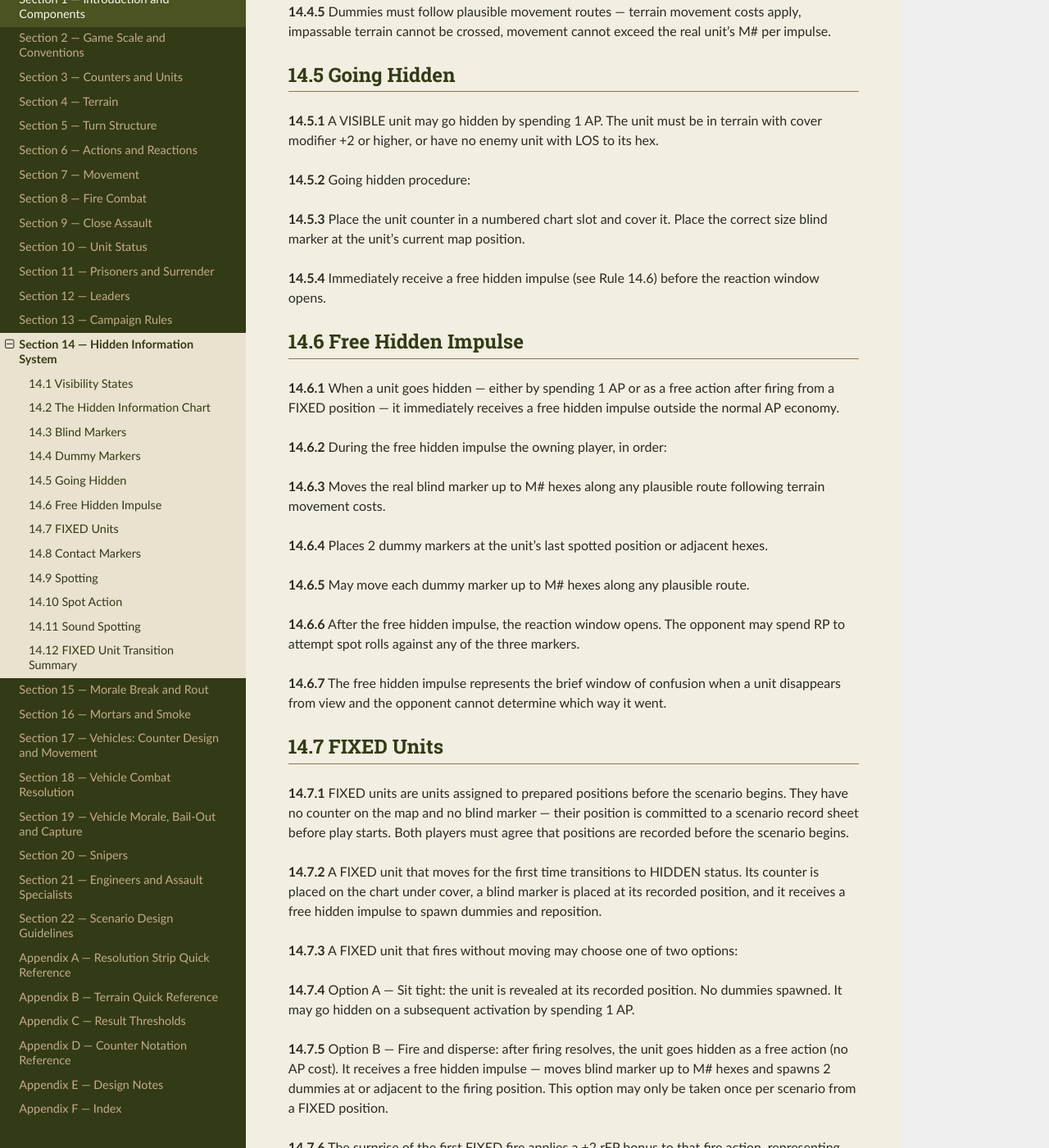
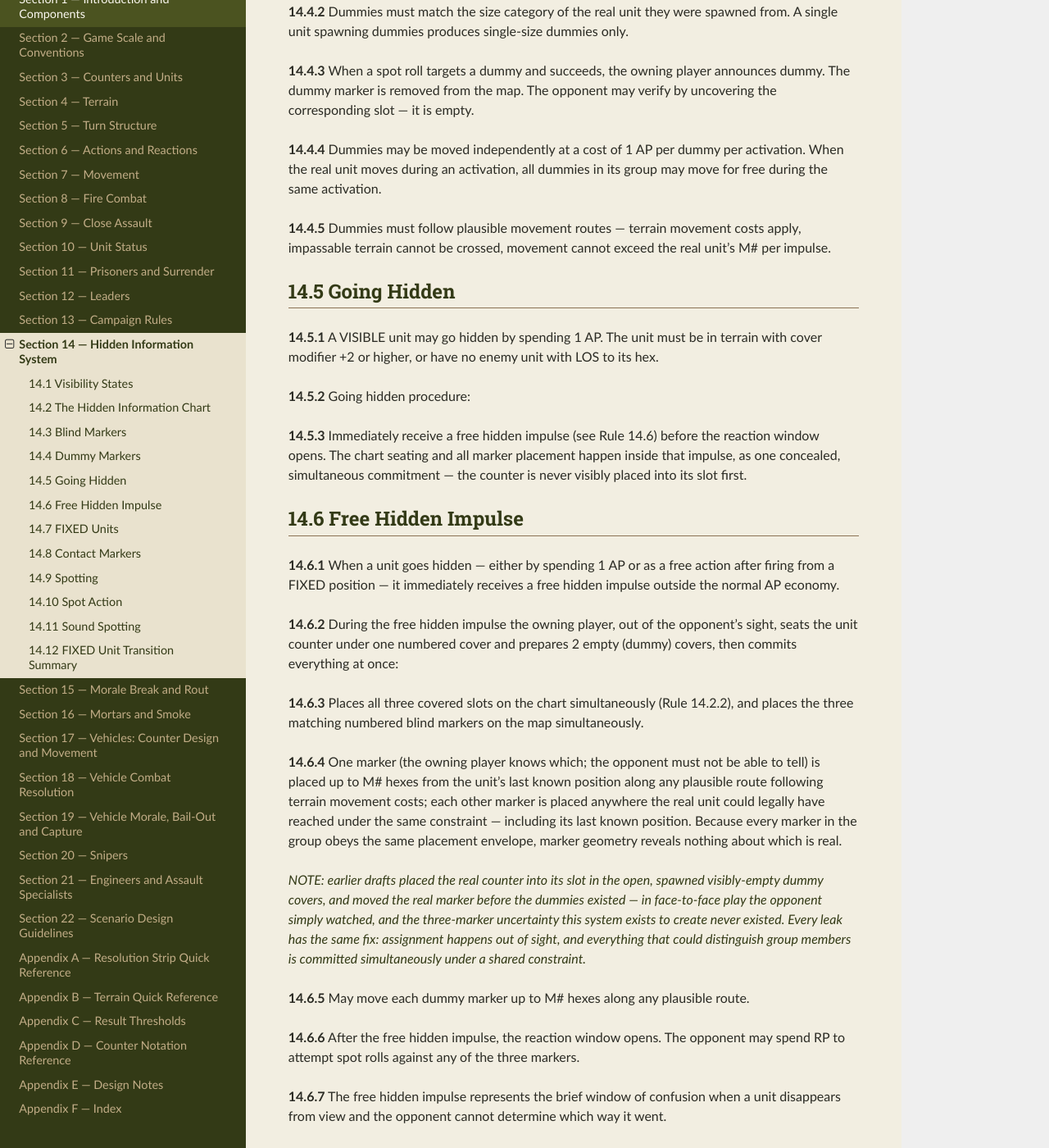
Before and after one commit to spugnoid/wdr-wargame, a Sphinx documentation site: the page built from docs/source/section_14__hidden_information_system.rst, in a window 1280 px wide and 1400 px high, scrolled down 1669 px. Shown: the whole window at 82% size. Built offline with Sphinx 7.4.7 and the Read the Docs theme 3.1.0, drawn with Linux system fonts in a browser that asks for light colours; some of the changed text lies outside the part shown.

Commit message:
rules: concealed simultaneous assignment for the hidden-information chart (Section 14)
The covered chart prevented tampering but not observation: the
opponent watched the real counter go into its slot, saw dummy
covers placed over visibly empty slots, and saw the real marker
move before dummies existed. Seating now happens out of sight;
covered slots and map markers are committed simultaneously; and
all markers in a group share one placement envelope so geometry
reveals nothing. Design note E.74.

Co-Authored-By: Claude Fable 5 <noreply@anthropic.com>
Claude-Session: https://claude.ai/code/session_01MRhnethYPpBAmEh6wa83hu

```diff
--- a/docs/source/appendix_e__design_notes.rst
+++ b/docs/source/appendix_e__design_notes.rst
@@ -454,3 +454,8 @@ E.73  Hit Location Conditioned On Hitting
 -----------------------------------------
 
 *Design note: the first build of the Hit Location Monte Carlo (E.58) tallied the raw scatter pattern and classified any sample outside a named zone as "Neither" — including samples that missed the vehicle entirely. But Rule 18.6a only consults this table after the Gunnery Roll has already confirmed a hit and Rules 18.5/18.6 have already produced a Casualty, so the distribution must be conditional on the shot striking the plate. Unconditioned, only ~44% of samples landed within the Tiger hull-front zone extent at 500m (26% at 1000m), so the printed table downgraded 88–99% of penetrating Casualty results to Pinned, and the "Neither band grows with range" behaviour the old 17.7 prose described was an artifact of counting clean misses, not physics. classify_hit_location() now rejection-samples against a per-profile silhouette (the zone geometry's bounding box — the honest conditioning region for exactly the plate area the project has modelled; silhouette_bounds() in formulas.py), and the regenerated hit_location_output.csv shows the corrected picture: a confirmed Tiger hull-front Casualty is a mobility hit ~30–33% of the time, nearly independent of range and attacker crew quality. That near-independence is itself useful intelligence for a future simplification — one row set per profile on a player aid would lose almost nothing — but this change deliberately keeps the table's existing shape and only fixes the distribution it prints.*
+
+E.74  Hidden Information — Concealed Assignment
+-----------------------------------------------
+
+*Design note: the covered chart (E.20) solved retroactive tampering — a counter under a cover cannot be swapped after the fact — but not observation at the moment of hiding. As written in v0.9.2 the owning player visibly placed the real counter into a numbered slot, covered visibly-empty slots for the dummies, and moved the real blind marker before the dummies were even placed; a face-to-face opponent learned which number was real by simply watching, and the three-marker uncertainty E.21 describes never existed for a single impulse. The fix is procedural, not componentry: assignment happens out of the opponent's sight (a small screen, the table edge, covers face-down in hand), the whole group of covered slots and the whole group of numbered map markers are each committed simultaneously, and every marker in a group obeys the same placement envelope (anywhere the real unit could legally have reached), so neither chart handling, placement order, nor marker geometry distinguishes real from dummy. The cover still provides the tamper-evidence it always did; concealed simultaneous commitment now provides the secrecy the covers were being credited with.*
--- a/docs/source/section_14__hidden_information_system.rst
+++ b/docs/source/section_14__hidden_information_system.rst
@@ -37,7 +37,9 @@ With Deepest Regret... uses a physical hidden information system to model the fo
 
 **14.2.1**  Each player has a hidden information chart with numbered slots beside the map. Each slot has a physical cover — a cup, opaque token, or small box.
 
-**14.2.2**  When a unit goes HIDDEN, its counter is placed in a numbered slot on the chart. The cover is placed over the slot. A blind marker with the matching number is placed on the map.
+**14.2.2**  When a unit goes HIDDEN, its counter is seated under one of a group of numbered covers **out of the opponent's sight** — behind a small screen, below the table edge, or with the covers face-down in hand — together with the empty covers of any dummies spawned in the same action. The whole group of covered slots is then placed on the chart **simultaneously**. Blind markers with the matching numbers go on the map. The opponent may know which group of numbers belongs together; nothing in the placement may reveal which number holds the counter.
+
+**14.2.2a**  Concealed seating is what the system's integrity rests on: a counter visibly placed into slot 4 while empty covers go on slots 5 and 6 is not hidden information, whatever the covers claim afterwards. If a seating is accidentally exposed, re-seat the group from scratch out of sight.
 
 **14.2.3**  Covered slots may not be touched by either player during play except when the rules require revelation. Physical integrity is maintained by the cover, not by trust.
 
@@ -75,7 +77,7 @@ With Deepest Regret... uses a physical hidden information system to model the fo
 -------------------
 
 
-**14.4.1**  Dummy markers are blank chart slots with covers — no unit counter underneath. They are physically identical to real blind markers.
+**14.4.1**  Dummy markers are blank chart slots with covers — no unit counter underneath. Their covers, slots, and map markers are physically identical to a real hidden unit's, and they are always seated and placed in the same concealed, simultaneous action as the real slot they were spawned with (Rule 14.2.2) — the opponent never observes which member of the group received the counter.
 
 **14.4.2**  Dummies must match the size category of the real unit they were spawned from. A single unit spawning dummies produces single-size dummies only.
 
@@ -93,9 +95,7 @@ With Deepest Regret... uses a physical hidden information system to model the fo
 
 **14.5.2**  Going hidden procedure:
 
-**14.5.3**  Place the unit counter in a numbered chart slot and cover it. Place the correct size blind marker at the unit's current map position.
-
-**14.5.4**  Immediately receive a free hidden impulse (see Rule 14.6) before the reaction window opens.
+**14.5.3**  Immediately receive a free hidden impulse (see Rule 14.6) before the reaction window opens. The chart seating and all marker placement happen inside that impulse, as one concealed, simultaneous commitment — the counter is never visibly placed into its slot first.
 
 14.6  Free Hidden Impulse
 -------------------------
@@ -103,11 +103,13 @@ With Deepest Regret... uses a physical hidden information system to model the fo
 
 **14.6.1**  When a unit goes hidden — either by spending 1 AP or as a free action after firing from a FIXED position — it immediately receives a free hidden impulse outside the normal AP economy.
 
-**14.6.2**  During the free hidden impulse the owning player, in order:
+**14.6.2**  During the free hidden impulse the owning player, out of the opponent's sight, seats the unit counter under one numbered cover and prepares 2 empty (dummy) covers, then commits everything at once:
 
-**14.6.3**  Moves the real blind marker up to M# hexes along any plausible route following terrain movement costs.
+**14.6.3**  Places all three covered slots on the chart simultaneously (Rule 14.2.2), and places the three matching numbered blind markers on the map simultaneously.
 
-**14.6.4**  Places 2 dummy markers at the unit's last spotted position or adjacent hexes.
+**14.6.4**  One marker (the owning player knows which; the opponent must not be able to tell) is placed up to M# hexes from the unit's last known position along any plausible route following terrain movement costs; each other marker is placed anywhere the real unit could legally have reached under the same constraint — including its last known position. Because every marker in the group obeys the same placement envelope, marker geometry reveals nothing about which is real.
+
+*NOTE: earlier drafts placed the real counter into its slot in the open, spawned visibly-empty dummy covers, and moved the real marker before the dummies existed — in face-to-face play the opponent simply watched, and the three-marker uncertainty this system exists to create never existed. Every leak has the same fix: assignment happens out of sight, and everything that could distinguish group members is committed simultaneously under a shared constraint.*
 
 **14.6.5**  May move each dummy marker up to M# hexes along any plausible route.
 
```
